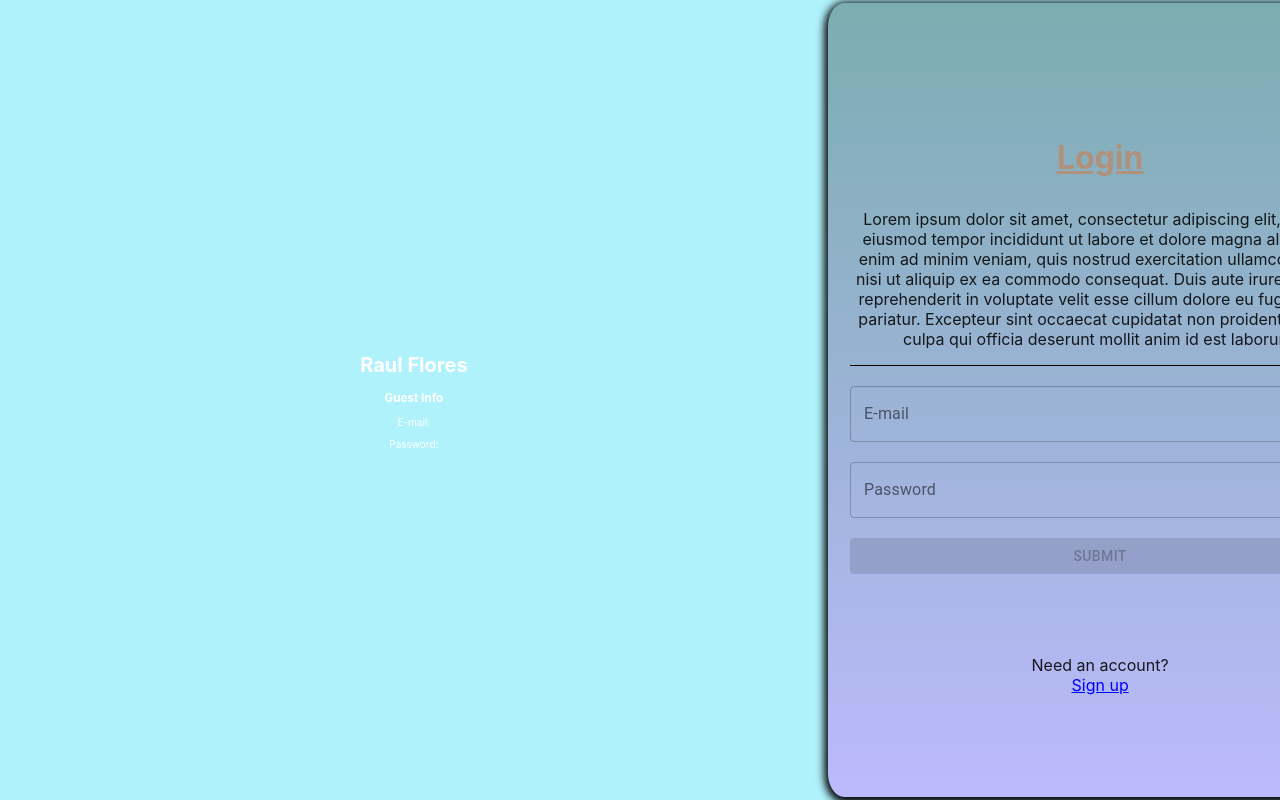
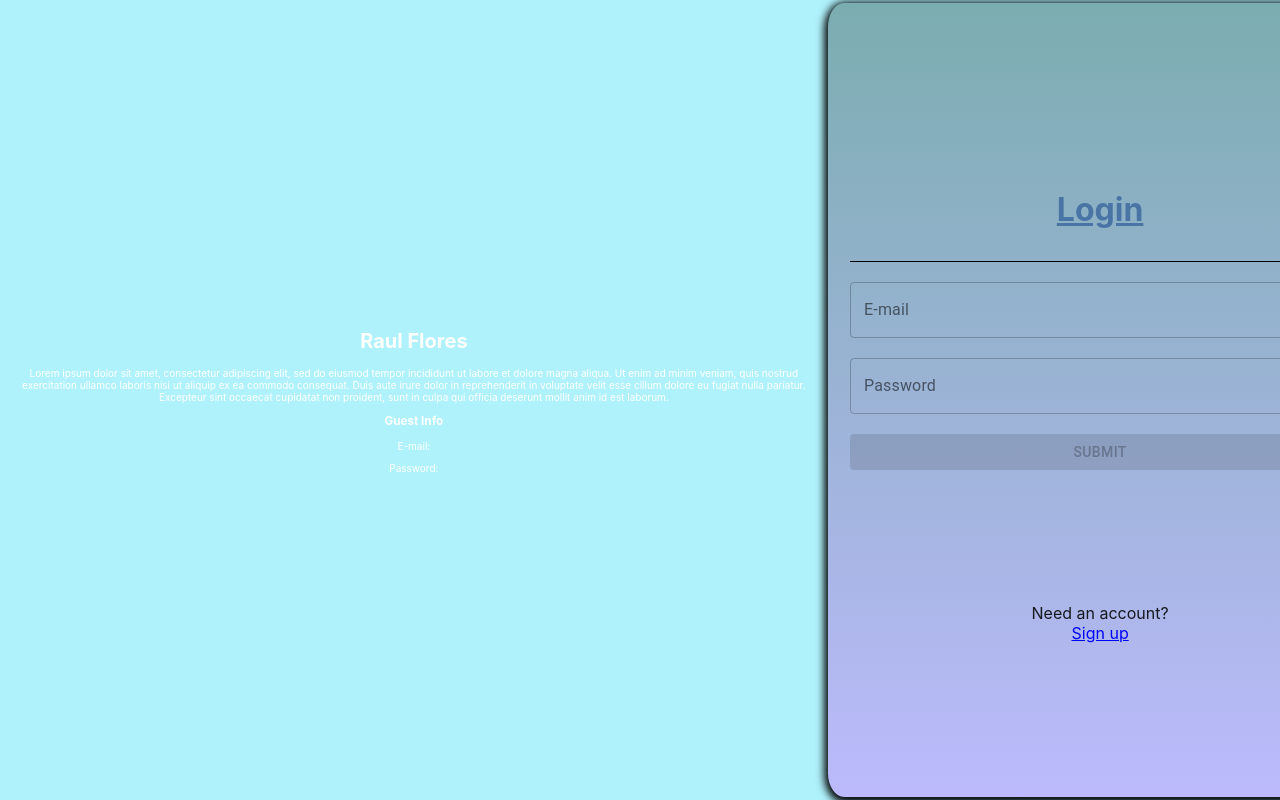
Before and after one commit to rauleflores/refloresjr-portfolio, a React (Create React App) app: page /home/login in a window 1280 px wide. Shown: the top 800 px of the page. Built offline with nearby package versions, Linux system fonts and the light colour scheme.

Commit message:
made some minor changes to a few files

```diff
--- a/src/App.js
+++ b/src/App.js
@@ -5,11 +5,12 @@ import Splash from "./Components/Splash";
 import SignUp from "./Components/SignUpForm";
 import Dashboard from "./Components/Dashboard";
 import LoginForm from "./Components/LoginForm";
-import { Route, Switch } from "react-router-dom";
+import { Redirect, Route, Switch } from "react-router-dom";
 
 function App(props) {
   return (
     <>
+      <Redirect exact from="/" to="/home/login" />
       <Switch>
         <Route path="/home">
           <div className="FrontPage">
--- a/src/Components/LoginForm.js
+++ b/src/Components/LoginForm.js
@@ -1,8 +1,8 @@
 import React from "react";
 import { useFormik } from "formik";
 import {
+  Card,
   Button,
-  Card,
   TextField,
   InputAdornment,
   IconButton,
@@ -66,15 +66,6 @@ const LoginForm = () => {
       <form onSubmit={formik.handleSubmit}>
         <div className="text">
           <h3 className="h3">Login</h3>
-          <p>
-            Lorem ipsum dolor sit amet, consectetur adipiscing elit, sed do
-            eiusmod tempor incididunt ut labore et dolore magna aliqua. Ut enim
-            ad minim veniam, quis nostrud exercitation ullamco laboris nisi ut
-            aliquip ex ea commodo consequat. Duis aute irure dolor in
-            reprehenderit in voluptate velit esse cillum dolore eu fugiat nulla
-            pariatur. Excepteur sint occaecat cupidatat non proident, sunt in
-            culpa qui officia deserunt mollit anim id est laborum.
-          </p>
         </div>
         <TextField
           className="textField"
--- a/src/Components/SignUpForm.js
+++ b/src/Components/SignUpForm.js
@@ -1,14 +1,14 @@
 import React from "react";
 import { useFormik } from "formik";
 import {
+  Card,
   Button,
   TextField,
-  Card,
   InputAdornment,
   IconButton,
 } from "@material-ui/core";
+import { Link, useHistory } from "react-router-dom";
 import { Visibility, VisibilityOff } from "@material-ui/icons";
-import { useHistory, Link } from "react-router-dom";
 import useStyles from "../Styles/useStyles";
 import signupValidationSchema from "../Schemas/SignupFormSchema";
 
@@ -105,7 +105,7 @@ const SignUp = () => {
       <form onSubmit={formik.handleSubmit}>
         <div className="text">
           <h3 className="h3">Sign Up</h3>
-          <p>
+          {/* <p>
             Lorem ipsum dolor sit amet, consectetur adipiscing elit, sed do
             eiusmod tempor incididunt ut labore et dolore magna aliqua. Ut enim
             ad minim veniam, quis nostrud exercitation ullamco laboris nisi ut
@@ -113,7 +113,7 @@ const SignUp = () => {
             reprehenderit in voluptate velit esse cillum dolore eu fugiat nulla
             pariatur. Excepteur sint occaecat cupidatat non proident, sunt in
             culpa qui officia deserunt mollit anim id est laborum.
-          </p>
+          </p> */}
         </div>
         <TextField
           className="textField"
--- a/src/Components/Splash.js
+++ b/src/Components/Splash.js
@@ -5,7 +5,17 @@ const Splash = () => {
     <div>
       <h1>Raul Flores</h1>
       <div>
-        <div></div>
+        <div>
+          <p>
+            Lorem ipsum dolor sit amet, consectetur adipiscing elit, sed do
+            eiusmod tempor incididunt ut labore et dolore magna aliqua. Ut enim
+            ad minim veniam, quis nostrud exercitation ullamco laboris nisi ut
+            aliquip ex ea commodo consequat. Duis aute irure dolor in
+            reprehenderit in voluptate velit esse cillum dolore eu fugiat nulla
+            pariatur. Excepteur sint occaecat cupidatat non proident, sunt in
+            culpa qui officia deserunt mollit anim id est laborum.
+          </p>
+        </div>
         <div>
           <h3>Guest Info</h3>
           <p>
--- a/src/Styles/useStyles.js
+++ b/src/Styles/useStyles.js
@@ -23,7 +23,7 @@ const useStyles = makeStyles((theme) => ({
     },
     "& .h3": {
       fontSize: "2rem",
-      color: "#b0917b",
+      color: "#4974a5",
       textDecoration: "underline",
     },
     "& .text": {
```
